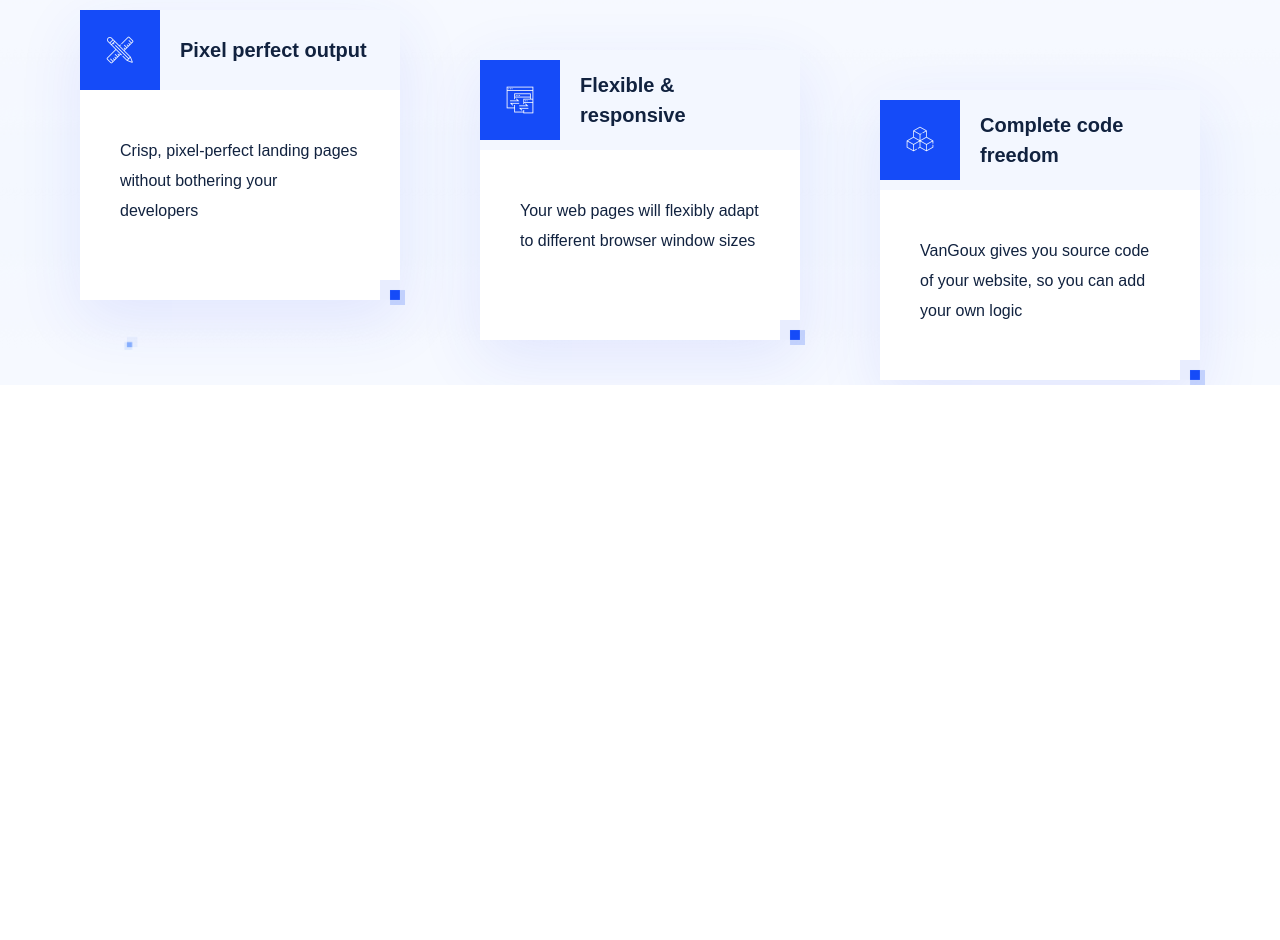
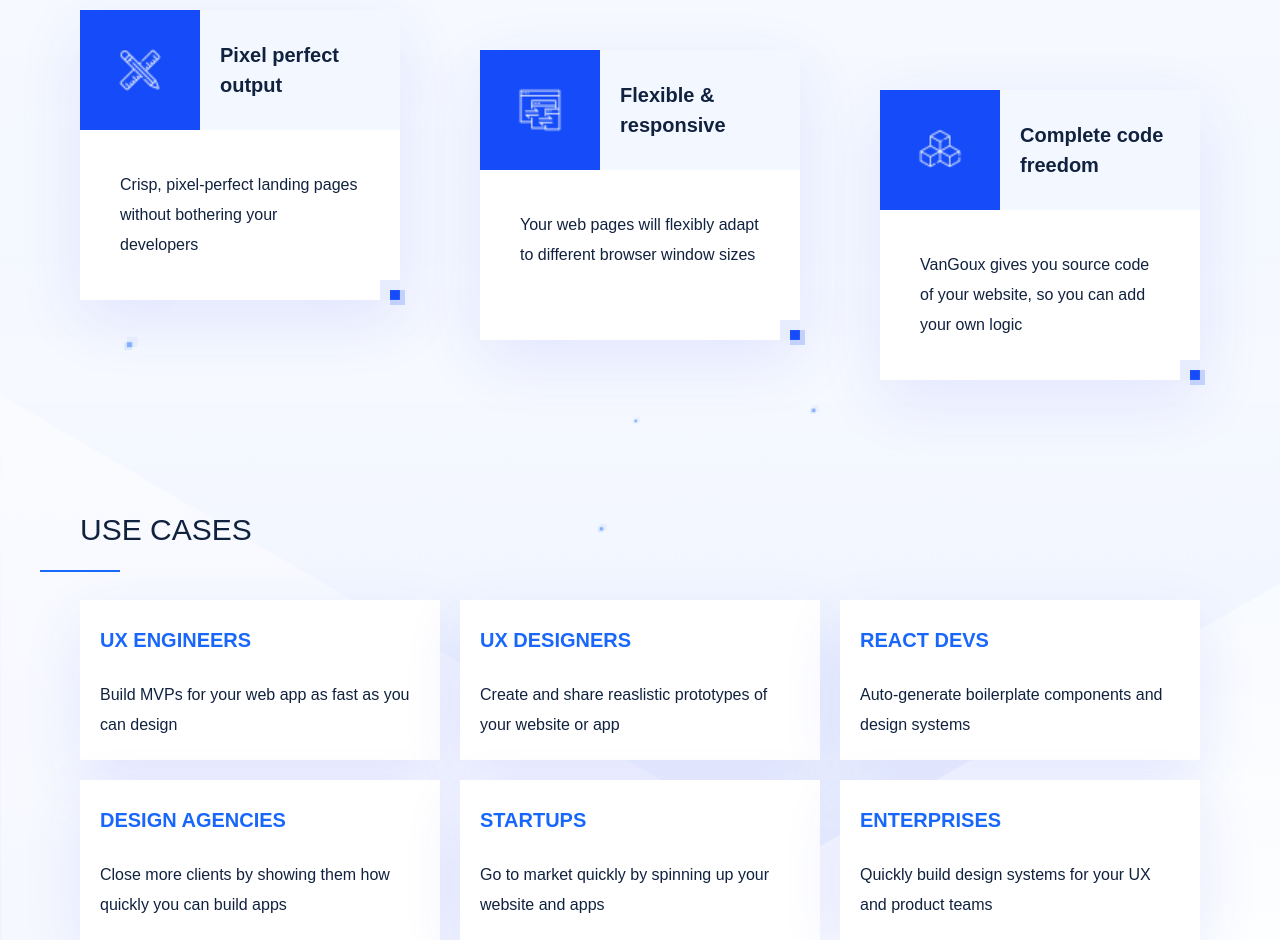
Before and after one commit to DereviankoViacheslav/Launch_websites, a plain HTML site: page index.html in a window 1280 px wide. Shown: the part 1740-2680 px from the top of the page. Before the commit the page ends 2125 px from the top, so only its background shows below. Drawn offline with nearby package versions, Linux system fonts and the light colour scheme; a web font is replaced by a local one.

Commit message:
Added sections users

```diff
--- a/index.html
+++ b/index.html
@@ -163,6 +163,50 @@
         </div>
     </section>
 
+    <!-- Users -->
+
+    <section class="users">
+        <h2 class="users__title">Use cases</h2>
+        <div class="users__content-wrapper">
+            <div class="users__item user">
+                <h3 class="user__title">UX engineers</h3>
+                <p class="user__description">
+                    Build MVPs for your web app as fast as you can design
+                </p>
+            </div>
+            <div class="users__item user">
+                <h3 class="user__title">UX designers</h3>
+                <p class="user__description">
+                    Create and share reaslistic prototypes of your website or app
+                </p>
+            </div>
+            <div class="users__item user">
+                <h3 class="user__title">React devs</h3>
+                <p class="user__description">
+                    Auto-generate boilerplate components and design systems
+                </p>
+            </div>
+            <div class="users__item user">
+                <h3 class="user__title">Design agencies</h3>
+                <p class="user__description">
+                    Close more clients by showing them how quickly you can build apps
+                </p>
+            </div>
+            <div class="users__item user">
+                <h3 class="user__title">Startups</h3>
+                <p class="user__description">
+                    Go to market quickly by spinning up your website and apps
+                </p>
+            </div>
+            <div class="users__item user">
+                <h3 class="user__title">Enterprises</h3>
+                <p class="user__description">
+                    Quickly build design systems for your UX and product teams
+                </p>
+            </div>
+        </div>
+    </section>
+
 </body>
 
 </html>
--- a/styles/breakpoints.scss
+++ b/styles/breakpoints.scss
@@ -21,6 +21,7 @@ $lg: 1024px;
     position: relative;
     line-height: 60px;
     font-size: 30px;
+    font-weight: 400;
     text-transform: uppercase;
     color: $text-color;
 
--- a/styles/features.scss
+++ b/styles/features.scss
@@ -1,15 +1,18 @@
 .features {
+    @include align-center();
+    margin-top: 125px;
 
-    @include align-center();
+    @include for-large-up {
+        margin-top: 120px;
+    }
 
     &__title {
-        margin: 125px 60px 0;
+        margin: 0 60px;
 
         @include title-style($text-color-primary, $color-main);
 
         @include for-large-up {
             margin: 0;
-            margin-top: 120px;
         }
     }
 
@@ -60,6 +63,12 @@
     &__img {
         height: 80px;
         width: 80px;
+
+        @include for-large-up {
+            height: 120px;
+            width: 100%;
+            max-width: 120px;
+        }
     }
 
     &__title {
@@ -70,14 +79,21 @@
         font-weight: 600;
 
         @include for-large-up {
+            padding: 0;
+            padding-left: 20px;
             line-height: 30px;
         }
     }
 
     &__description {
+        margin: 0;
         padding: 30px 40px;
         line-height: 30px;
         font-size: 16px;
+
+        @include for-large-up {
+            padding: 40px;
+        }
     }
 
     &__decor-figure {
--- a/styles/headline.scss
+++ b/styles/headline.scss
@@ -37,6 +37,7 @@
         margin-top: 40px;
         color: #fff;
         background-color: $color-main;
+        text-shadow: 0px 10px 40px rgba(25, 104, 252, 0.2);
     }
 
     &__illustration {
--- a/styles/index.scss
+++ b/styles/index.scss
@@ -7,5 +7,6 @@
 @import './reviews.scss';
 @import './workflow.scss';
 @import './features.scss';
+@import './users.scss';
 
 @import './footer.scss';
--- a/styles/page-header.scss
+++ b/styles/page-header.scss
@@ -11,6 +11,7 @@
             width: 180px;
             color: #fff;
             background-color: $color-main;
+            text-shadow: 0px 10px 40px rgba(25, 104, 252, 0.2);
         }
     }
 
--- /dev/null
+++ b/styles/users.scss
@@ -0,0 +1,62 @@
+.users {
+    @include align-center();
+    margin-top: 125px;
+
+    @include for-large-up {
+        margin-top: 120px;
+    }
+
+    &__title {
+        margin: 0 60px;
+
+        @include title-style($text-color-primary, $color-main);
+
+        @include for-large-up {
+            margin: 0;
+        }
+    }
+
+    &__content-wrapper {
+        display: flex;
+        flex-wrap: wrap;
+        justify-content: space-between;
+        margin: 20px 60px 0;
+
+        @include for-large-up {
+            margin: 20px 0 0;
+        }
+    }
+
+    &__item {
+        margin-top: 20px;
+    }
+}
+
+.user {
+    width: 250px;
+    min-width: 250px;
+    padding: 20px;
+    background: #FFFFFF;
+    box-shadow: 0px 20px 60px rgba(49, 69, 244, 0.1);
+
+    @include for-large-up {
+        width: 360px;
+        min-width: 360px;
+    }
+
+    &__title {
+        margin: 0;
+        line-height: 40px;
+        font-size: 20px;
+        font-weight: 700;
+        text-transform: uppercase;
+        color: $text-color-secondary;
+    }
+
+    &__description {
+        margin: 0;
+        margin-top: 20px;
+        line-height: 30px;
+        font-size: 16px;
+    }
+}
--- a/styles/workflow.scss
+++ b/styles/workflow.scss
@@ -1,17 +1,18 @@
 .workflow {
+    margin-top: 120px;
 
     @include for-large-up {
         @include align-center();
+        margin-top: 120px;
     }
 
     &__title {
-        margin: 120px 60px 0;
+        margin: 0 60px;
 
         @include title-style($text-color-primary, $color-main);
 
         @include for-large-up {
             margin: 0;
-            margin-top: 120px;
         }
     }
 
```
Also changed, not shown: img/icon-solid-pixel-perfect.png (deleted), style.css, 1 other file.
